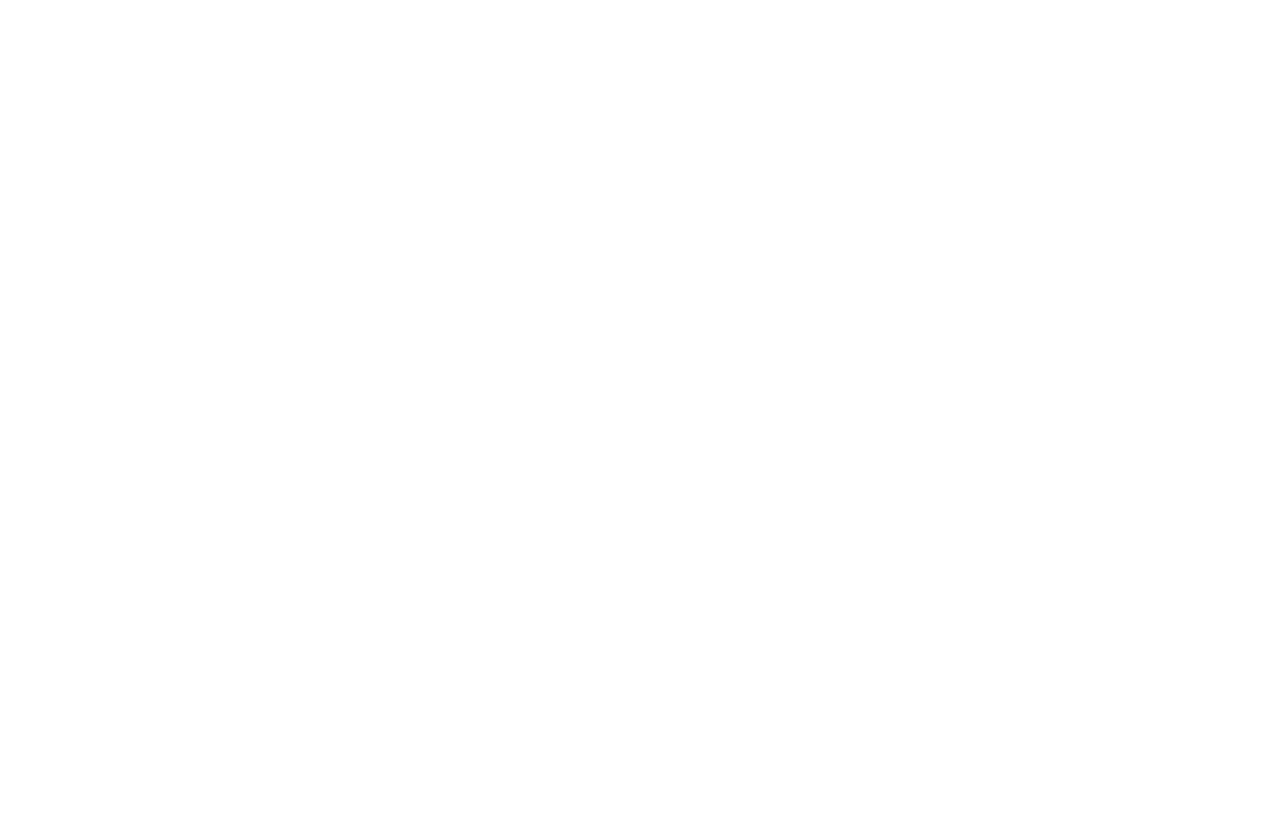
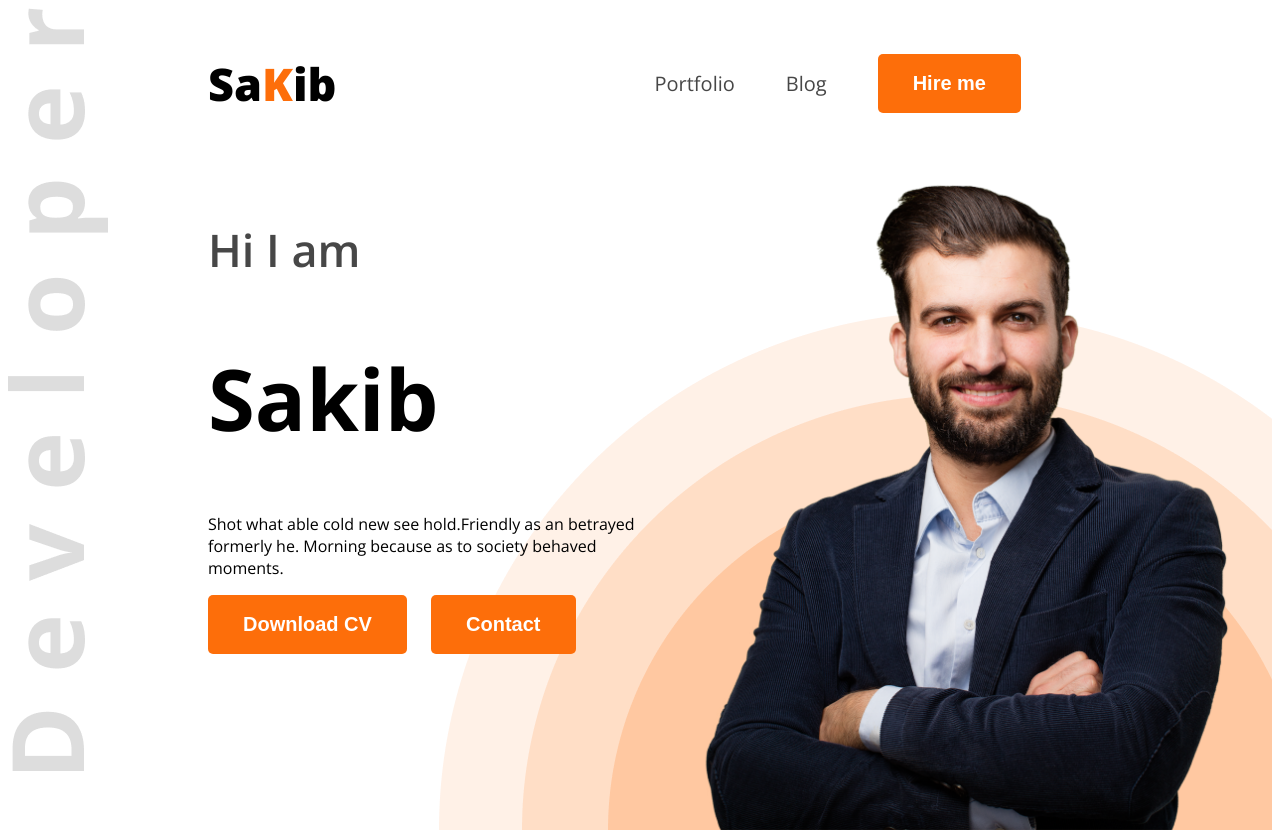
Before and after one commit to Sakib8git/web-portfolio, a plain HTML site: page index.html in a window 1280 px wide. Before the commit the page ends 800 px from the top, so only its background shows below. Drawn offline with nearby package versions, Linux system fonts and the light colour scheme.

Commit message:
forth commit

```diff
--- a/index.html
+++ b/index.html
@@ -1,22 +1,47 @@
 <!DOCTYPE html>
 <html lang="en">
-<head>
-    <meta charset="UTF-8">
-    <meta name="viewport" content="width=device-width, initial-scale=1.0">
+  <head>
+    <meta charset="UTF-8" />
+    <meta name="viewport" content="width=device-width, initial-scale=1.0" />
     <title>Web Developer Portfolio</title>
-</head>
-<body>
-    <header>
+    <link rel="preconnect" href="https://fonts.googleapis.com" />
+    <link rel="preconnect" href="https://fonts.gstatic.com" crossorigin />
+    <link
+      href="https://fonts.googleapis.com/css2?family=Open+Sans:ital,wght@0,300..800;1,300..800&display=swap"
+      rel="stylesheet"
+    />
+    <link rel="stylesheet" href="style/portfoliostyle.css" />
+  </head>
 
+  <body class="open-sans-normal">
+    <!-- header start -->
+    <header class="header">
+      <nav>
+        <h3 class="nav-title">Sa<span class="text-primary">K</span>ib</h3>
+        <ul >
+          <li><a href="" class="dark-2">Portfolio</a></li>
+          <li><a href="" class="dark-2">Blog</a></li>
+          <li>
+            <a href=""><button class="btn-primary">Hire me</button></a>
+          </li>
+        </ul>
+      </nav>
+      <div class="banner">
+        <div class="banner-con">
+            <h4 class="banner_gritting dark-2">Hi I am</h4>
+            <h1 class="banner_title">Sakib</h1>
+            <p class="banner_description">
+                Shot what able cold new see hold.Friendly as an betrayed formerly he. Morning because as to society behaved moments.
+            </p>
+            <button class="btn-primary" style="margin-right: 20px;">Download CV</button>
+            <button class="btn-primary">Contact</button>
+        </div>
+        <img class="banner_image" src="img/hardy.png" alt="">
+      </div>
     </header>
+    <!-- header end -->
+    <main></main>
 
-    <main>
-
-    </main>
-
-    <footer>
-
-    </footer>
-
-</body>
+    <footer></footer>
+  </body>
 </html>
--- /dev/null
+++ b/style/portfoliostyle.css
@@ -0,0 +1,84 @@
+
+.open-sans-normal {
+  font-family: "Open Sans", sans-serif;
+  font-optical-sizing: auto;
+  font-style: normal;
+  font-variation-settings:
+    "wdth" 100;
+}
+
+/* shared style */
+.text-primary{
+    color: #FD6E0A;
+}
+.dark-2{
+    color: #474747;
+}
+.btn-primary{
+    background-color: #FD6E0A;
+    color: #ffffff;
+    font-size: 20px;
+    font-weight: 700;
+    padding: 18px 35px;
+    border: none;
+    border-radius: 5px;
+    outline: none;
+}
+/* shared style */
+
+/* header style */
+.header{
+    background-image: url("../img/developer.png"), url("../img/header_bg.png");
+    background-repeat: no-repeat;
+    background-position: top left, bottom right;
+    /* background-size: contain; */
+}
+/* nav style */
+nav {
+    display: flex;
+    align-items: center;
+    justify-content: space-between;
+    margin: 0px 200px;
+}
+
+.nav-title{
+    font-weight: 800;
+    font-size: 45px;
+}
+nav ul {
+    display: flex;
+    align-items: center;
+}
+nav ul li {
+    list-style: none;
+    margin-right: 51px;
+}
+
+li a{
+    text-decoration: none;
+    font-size: 20px;
+
+}
+/* banner style */
+.banner{
+    display: flex;
+    justify-content: space-between;
+    margin: 0 35px 0 200px;
+}
+.banner-con{
+    max-width: 585px;
+    /* height: 536px;
+    background-color: aquamarine; */
+}
+.banner_gritting{
+    font-size: 45px;
+    font-weight: 600;
+}
+.banner_title{
+    font-size: 85px;
+    font-weight: bold;
+}
+
+.banner_image{
+    width: 580px;
+}
```
Also changed, not shown: img/developer.png (added), img/hardy.png (added), img/header_bg.png (added), img/icons/facebook.png (added), img/icons/insta.png (added), img/icons/js.png (added), img/icons/mongo.png (added), img/icons/nodejs.png (added), img/icons/react.png (added), img/icons/twitter.png (added).
